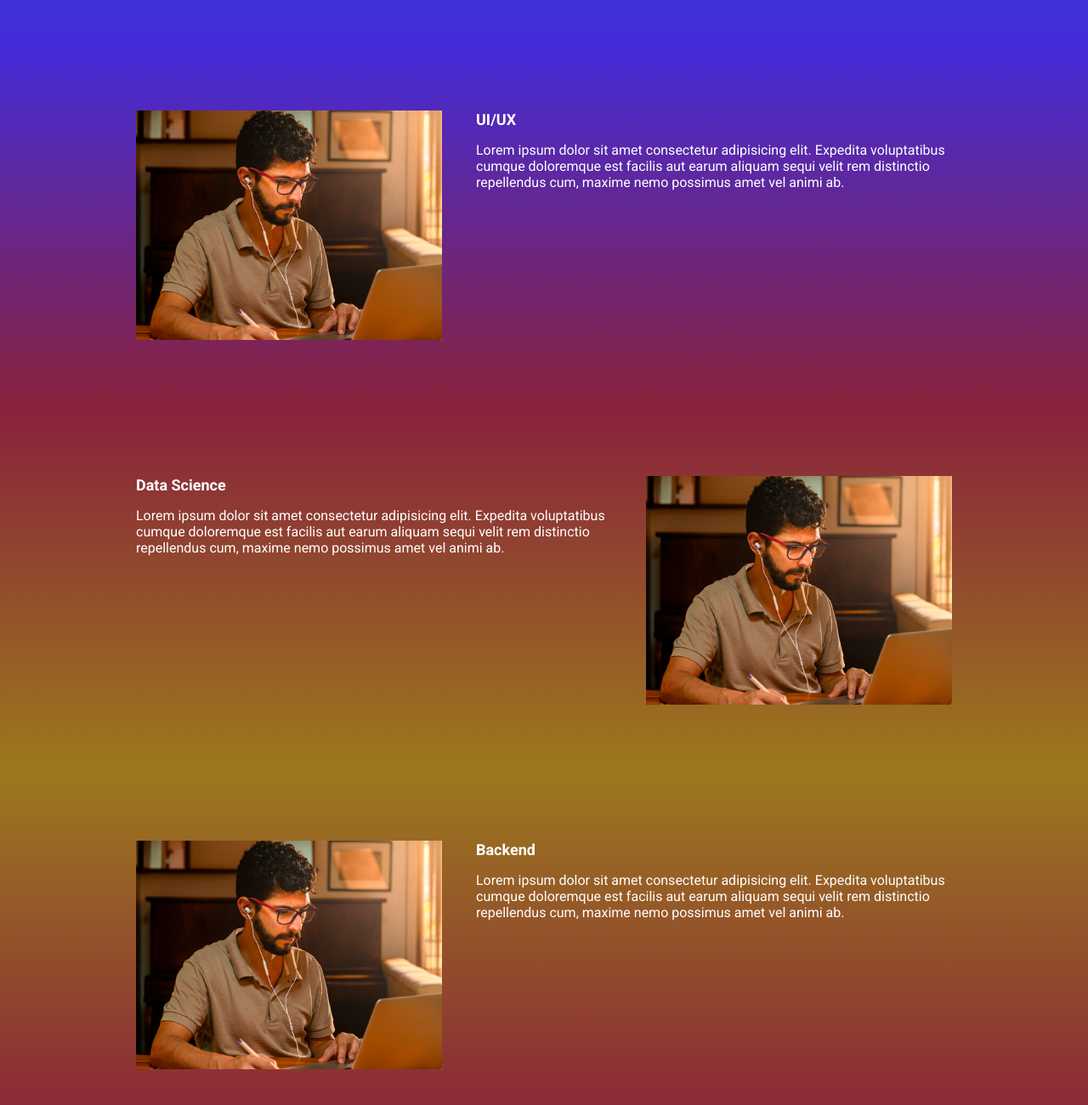
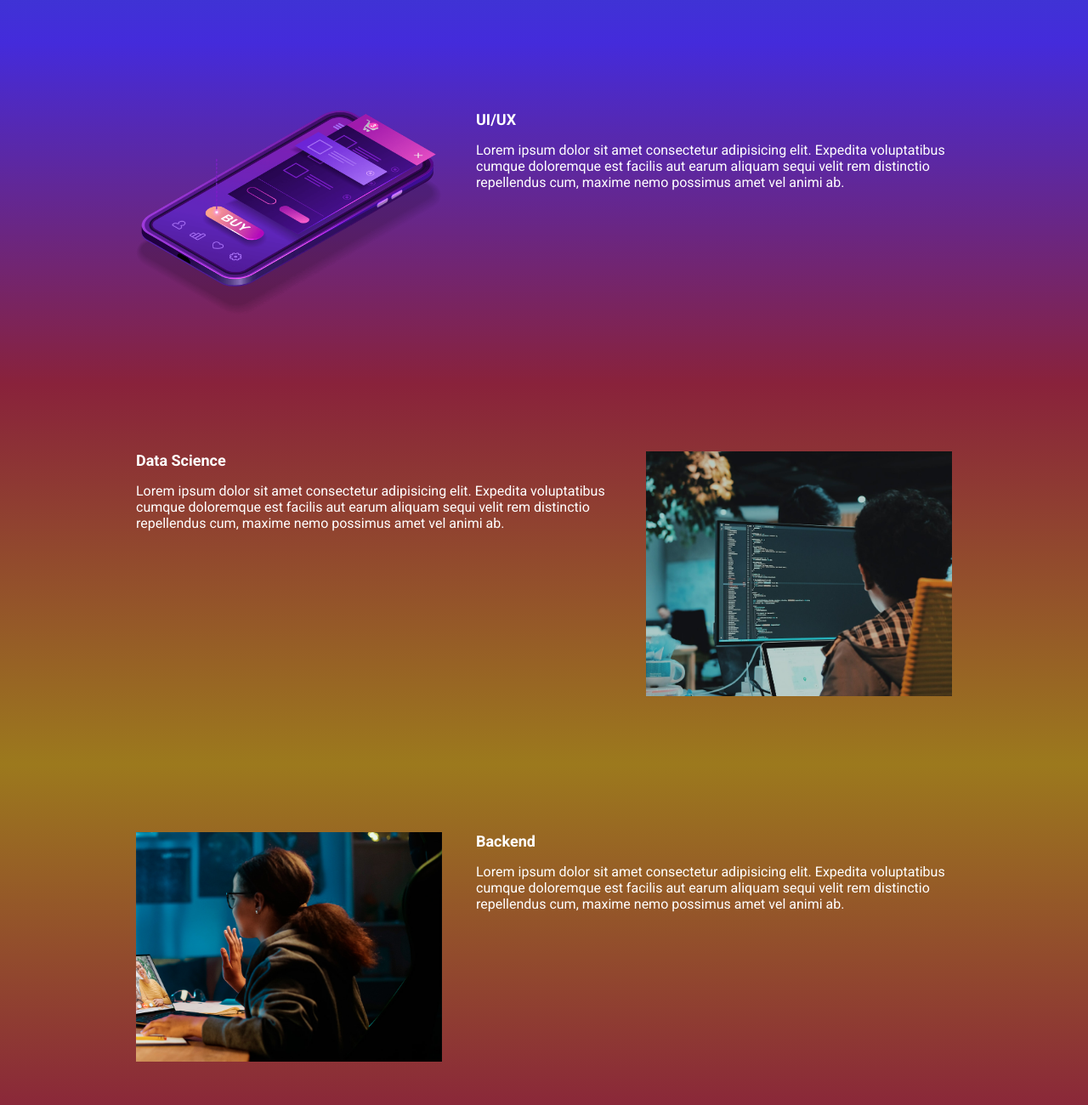
Before and after one commit to Vatuzi/LandPage_Ebac_talks, a website built with Parcel: page src/index.html in a window 1280 px wide. Shown: the part 940-2240 px from the top of the page at 85% size. Built offline with nearby package versions, Linux system fonts and the light colour scheme.

Commit message:
Colocando as imagens

```diff
--- a/src/index.html
+++ b/src/index.html
@@ -29,7 +29,7 @@
                     </li>
                     <li class="infos-bar__infos__item">
                         <b>Quando</b>
-                        12/12/2022 às 19hs
+                        04/11/2025 às 00hs
                     </li>
                 </ul>
                 <a href="#" class="button button--primary">
@@ -58,7 +58,7 @@
                     Lorem ipsum dolor sit amet consectetur adipisicing elit. Expedita voluptatibus cumque doloremque est facilis aut earum aliquam sequi velit rem distinctio repellendus cum, maxime nemo possimus amet vel animi ab.
                 </p>
             </div>
-            <img class="event__image" src="./images/frontend.png" alt="Front-end">
+            <img class="event__image" src="./images/ui-ux.png" alt="ui-ux">
         </div>
     </section>
     <section class="event event--data-science">
@@ -69,7 +69,7 @@
                     Lorem ipsum dolor sit amet consectetur adipisicing elit. Expedita voluptatibus cumque doloremque est facilis aut earum aliquam sequi velit rem distinctio repellendus cum, maxime nemo possimus amet vel animi ab.
                 </p>
             </div>
-            <img class="event__image" src="./images/frontend.png" alt="Front-end">
+            <img class="event__image" src="./images/data.png" alt="Data science">
         </div>
     </section>
     <section class="event event--backend event--image-left">
@@ -80,7 +80,7 @@
                     Lorem ipsum dolor sit amet consectetur adipisicing elit. Expedita voluptatibus cumque doloremque est facilis aut earum aliquam sequi velit rem distinctio repellendus cum, maxime nemo possimus amet vel animi ab.
                 </p>
             </div>
-            <img class="event__image" src="./images/frontend.png" alt="Front-end">
+            <img class="event__image" src="./images/backend.png" alt="Backend">
         </div>
     </section>
 
```
